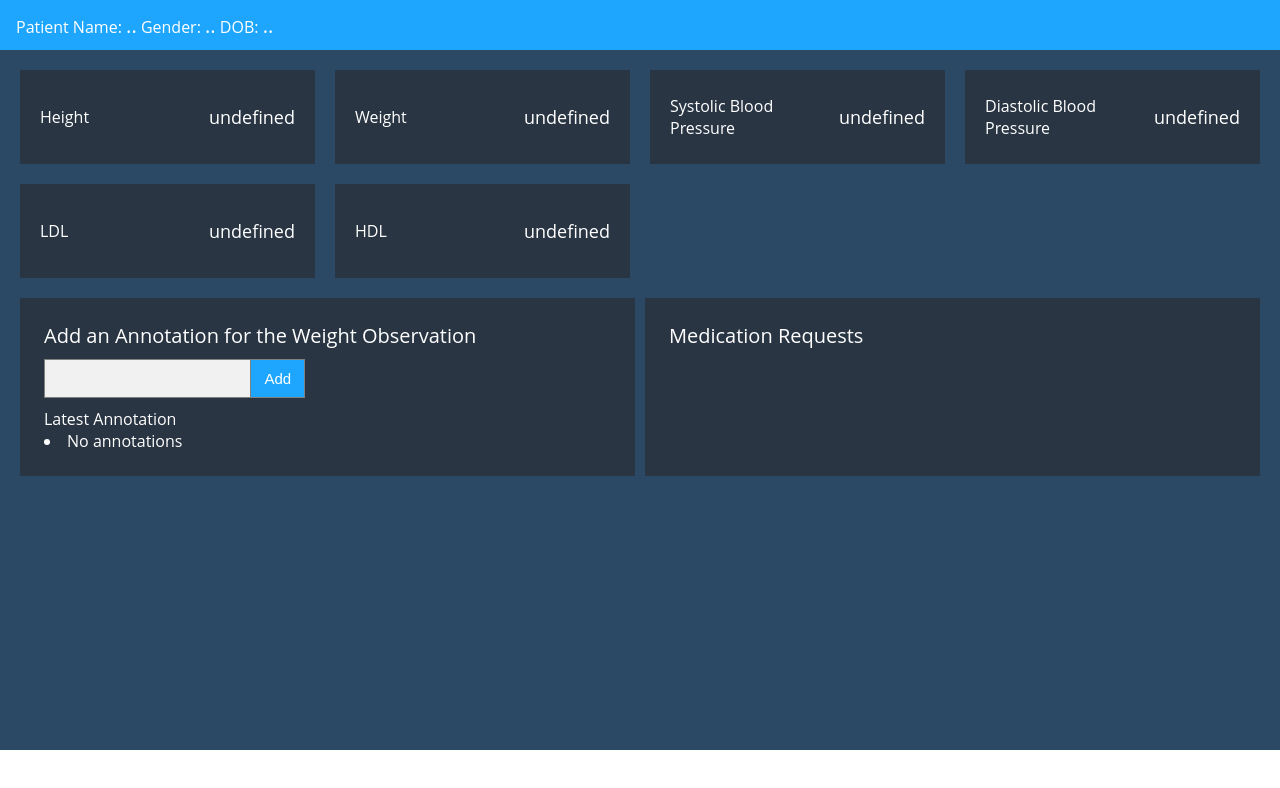
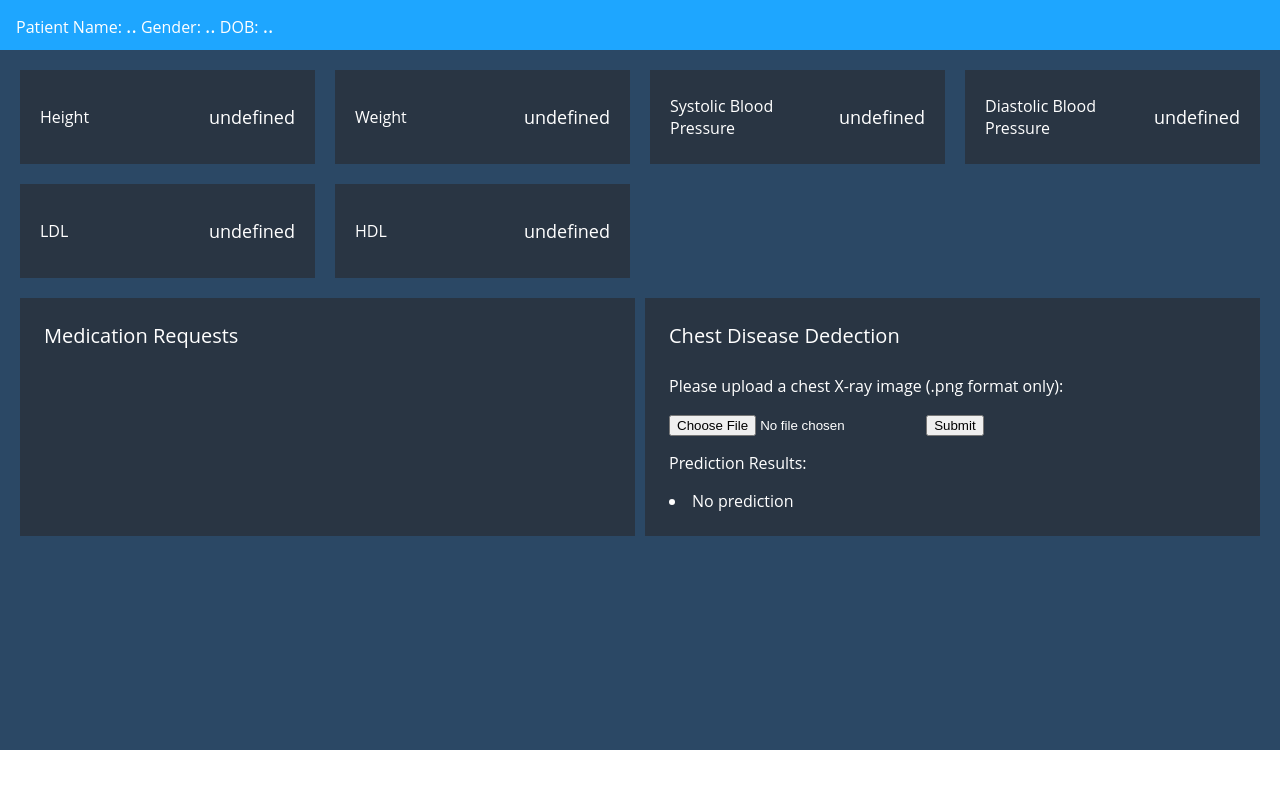
Before and after one commit to cfyue33/chest-disease-detection, a plain HTML site: page index.html in a window 1280 px wide. Drawn offline with nearby package versions, Linux system fonts and the light colour scheme; no server answers.

Commit message:
image upload button

```diff
--- a/index.html
+++ b/index.html
@@ -3,6 +3,7 @@
 
 <head>
   <link rel="stylesheet" href="./lib/css/styles.css">
+  <meta http-equiv="Content-Security-Policy" content="upgrade-insecure-requests">
 </head>
 
 <body>
@@ -50,32 +51,35 @@
       <div class="big-card">
         <div class="card">
           <div class="title">
-            Add an Annotation for the Weight Observation
-          </div>
-        <span>  <input class="annotation-box" id="annotation">
-          <button class="annotation-button" id="add">Add</button></span>
-          <div class="annotations">
-          Latest Annotation
-          <li id="note">No annotations</li>
-          </div>
-        </div>
-
-        <div class="card">
-          <div class="title">
             Medication Requests
           </div>
           <ul id="med_list"></ul>
         </div>
+
+		<div class="card">
+		  <div class="title">
+		    Chest Disease Dedection
+		  </div>
+		  <p>Please upload a chest X-ray image (.png format only):</p>
+		  <form action="/action_page.php">
+		    <input type="file" id="myFile" name="filename">
+            <input type="submit">
+		  </form>
+		  <p>Prediction Results:</p>
+          <li id="result">No prediction</li>
+          </div>
+
       </div>
 
     </main>
   </div>
 
   <script src='./lib/js/fhir-client.js'></script>
-  <script src="./lib/js/get-data.js"></script>
+  <script src="http://ajax.googleapis.com/ajax/libs/jquery/1.7.1/jquery.min.js" type="text/javascript"></script>
+  <!-- <script src="./lib/js/get-data.js"></script> -->
 
   <!-- uncomment below script and comment above script to switch for easy local testing -->
-  <!-- <script src="./lib/js/get-data-test.js"></script> -->
+  <script src="./lib/js/get-data-test.js"></script>
 </body>
 
 </html>
```
